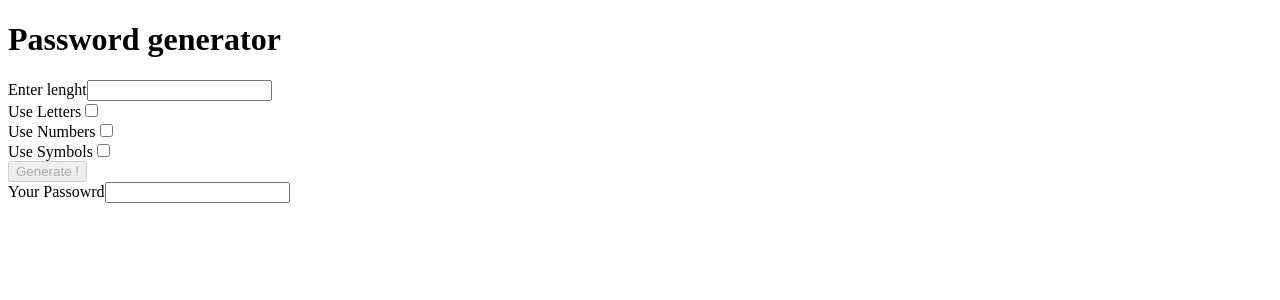
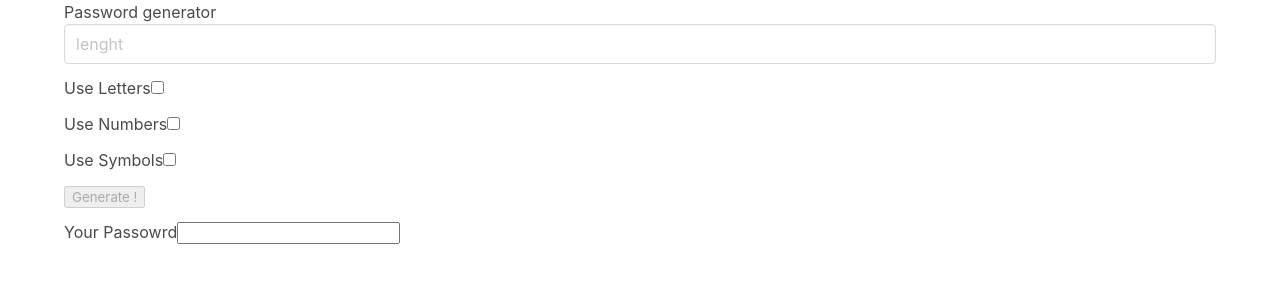
Before and after one commit to ma7ma7/PasswordGenerator-Angular, an Angular app: page / in a window 1280 px wide. Shown: the top 300 px of the page. Built offline with nearby package versions, Linux system fonts and the light colour scheme.

Commit message:
Adding bulma Library

```diff
--- a/package.json
+++ b/package.json
@@ -19,6 +19,7 @@
     "@angular/platform-browser": "~9.1.0",
     "@angular/platform-browser-dynamic": "~9.1.0",
     "@angular/router": "~9.1.0",
+    "bulma": "^0.8.2",
     "rxjs": "~6.5.4",
     "tslib": "^1.10.0",
     "zone.js": "~0.10.2"
--- a/src/app/app.component.html
+++ b/src/app/app.component.html
@@ -1,26 +1,34 @@
+<div class="container">
+  <div class="is-centred">
     <h1>Password generator</h1>
 
-<div>
-  <label>Enter lenght</label>
-  <input type="text" (input)="onChangeLenght($event.target.value)" />
+    <div class="field">
+      <div class="control">
+        <input
+          placeholder="lenght"
+          type="text"
+          (input)="onChangeLenght($event.target.value)"
+          class="input"
+        />
+      </div>
     </div>
 
-<div>
+    <div class="field">
       <label>Use Letters</label>
       <input type="checkbox" (change)="onChangeUseLetters()" />
     </div>
 
-<div>
+    <div class="field">
       <label>Use Numbers</label>
       <input type="checkbox" (change)="onChangeUseNumbers()" />
     </div>
 
-<div>
+    <div class="field">
       <label>Use Symbols</label>
       <input type="checkbox" (change)="onChangeUseSymbols()" />
     </div>
 
-<div>
+    <div class="field">
       <button
         [disabled]="!(lenght && (useLetters || useNumbers || useSymbols))"
         (click)="onButtonClick()"
@@ -33,3 +41,5 @@
       <label>Your Passowrd</label>
       <input [value]="password" />
     </div>
+  </div>
+</div>
--- a/src/styles.css
+++ b/src/styles.css
@@ -1 +1,2 @@
 /* You can add global styles to this file, and also import other style files */
+@import "bulma/css/bulma.css";
```
Also changed, not shown: 1 other file (tests, documents, lock files or other folders). Lines whose indentation alone changed are shown as unchanged.
